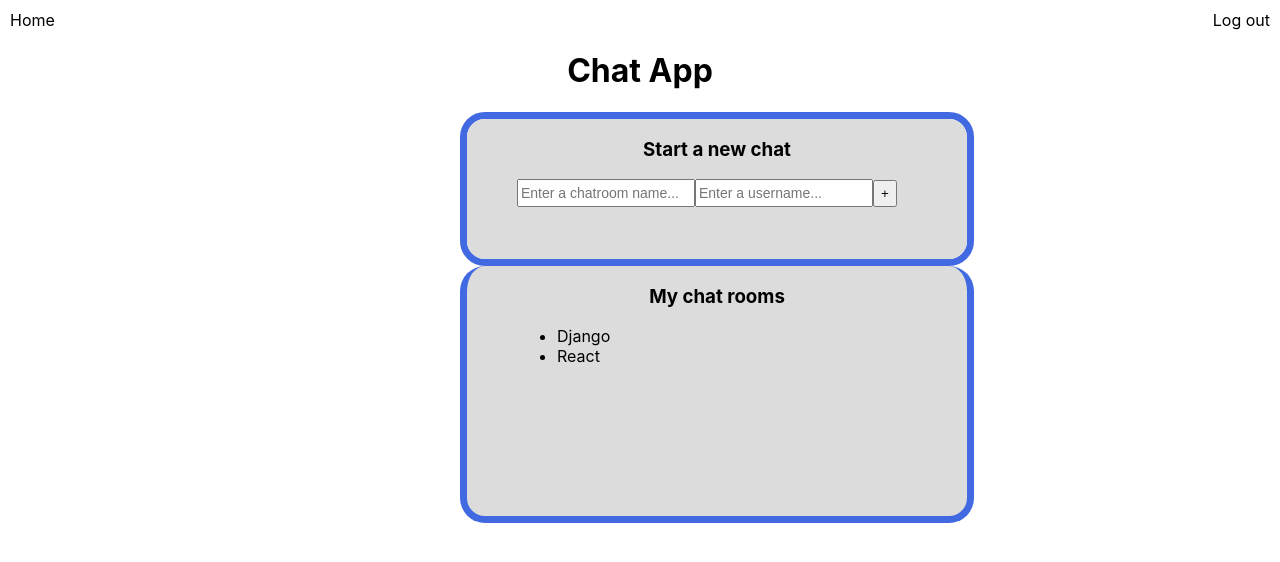
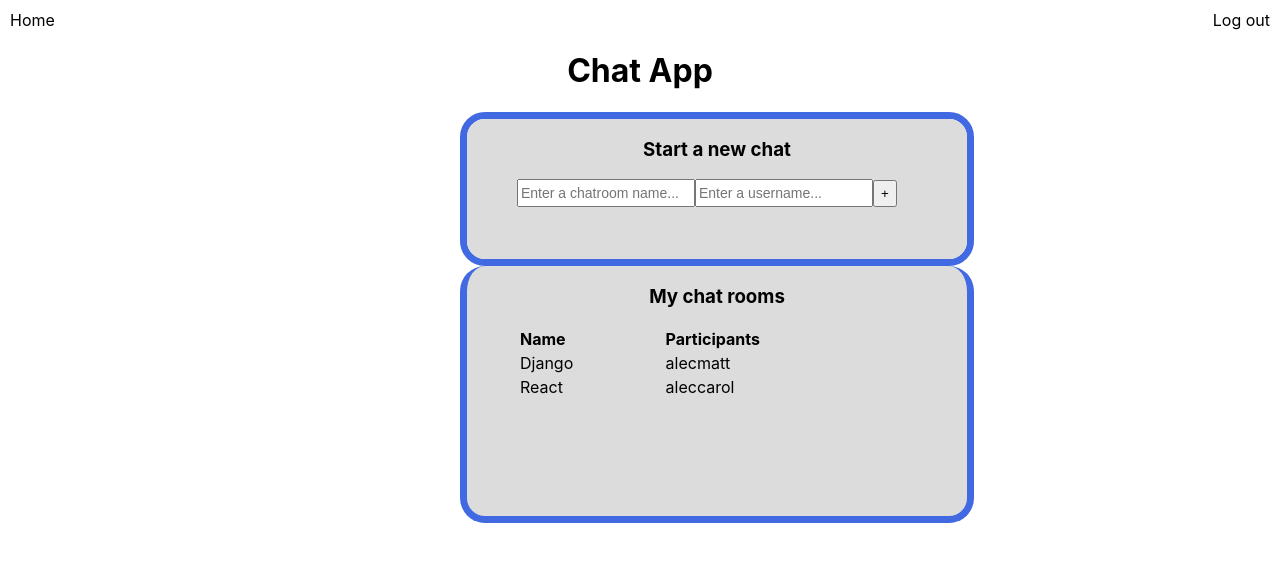
Before and after one commit to akienzle32/chat, a React (Create React App) app: page / in a window 1280 px wide. Shown: the top 562 px of the page. Built offline with nearby package versions, Linux system fonts and the light colour scheme.

Commit message:
added table for chat names and participants

```diff
--- a/src/App.css
+++ b/src/App.css
@@ -1,6 +1,11 @@
 
 a:hover {
   background: #B0C4DE;
+}
+
+table {
+  width: 100%;
+  text-align: left;
 }
 
 .nav-bar {
--- a/src/Home.jsx
+++ b/src/Home.jsx
@@ -8,13 +8,35 @@ export class Home extends React.Component {
   	super(props);
   	this.state = {
   		chats: [{id:1, name:"Django"}, {id:2, name:"React"}],
+  		participants: 	[{id:1, username:"alec", chat_id:1, chat_name:"Django"},
+  						{id:2, username:"matt", chat_id:1, chat_name:"Django"},
+  						{id:3, username:"alec", chat_id:2, chat_name:"React"},
+  						{id:4, username:"carol", chat_id:2, chat_name:"React"}],
   	}
   }
   render() {
   	const chats = this.state.chats;
-  	const chatList = chats.map(chat => {
-  		return <li key={chat.id}><Link className="link" to={`${chat.name}`}>{chat.name}</Link></li>
+  	const participants = this.state.participants;
+  	const chatsAndPtcs = [];
+
+  	for (let i = 0; i < chats.length; i++){
+  		const usernameArray = [];
+  		for (let j = 0; j < participants.length; j++){
+  			if (chats[i].name === participants[j].chat_name)
+  				usernameArray.push(participants[j].username);
+  		}
+  		let chatName = chats[i].name;
+  		let JSONelement = {name:chatName, usernames:usernameArray};
+  		chatsAndPtcs.push(JSONelement);
+  	}
+
+  	const chatList = chatsAndPtcs.map(chat => {
+  		return	<tr>
+  				  <td>{chat.name}</td>
+  				  <td>{chat.usernames}</td>
+  				</tr>
   	})
+
   	return (
   	  <div>
   		<div className="nav-bar">
@@ -39,7 +61,13 @@ export class Home extends React.Component {
   		<div className="bottom-box" id="my-chats">
   		  <h3 className="container-title">My chat rooms</h3>
       		<div>
-      		  <ul>{chatList}</ul>
+      		  <table>
+      		  	<tr>
+      		  	  <th>Name</th>
+      		  	  <th>Participants</th>
+      		  	</tr>
+      		  	{chatList}
+      		  </table>
       		</div>
 	 	</div>
   	  </div>
```
